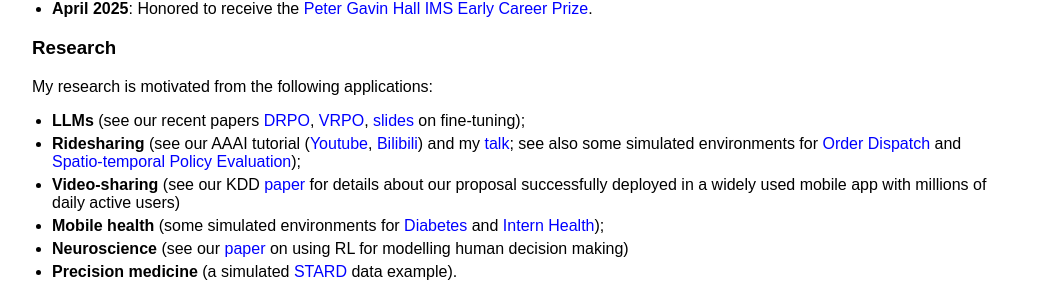
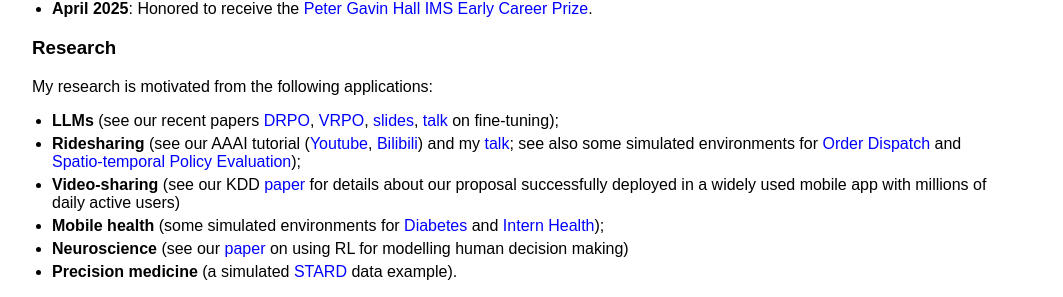
Before and after one commit to callmespring/callmespring.github.io, a Jekyll site: the page built from index.md, in a window 1280 px wide and 900 px high, scrolled down 1283 px. Shown: the part 148-445 px from the top of the window, without its empty margins (108-1171 px from the left). Built offline with Jekyll 4.4.1, drawn with Linux system fonts in a browser that asks for light colours.

Commit message:
Update index.md

```diff
--- a/index.md
+++ b/index.md
@@ -42,7 +42,7 @@
 ### Research
 
 My research is motivated from the following applications:
-* **LLMs** (see our recent papers [DRPO](https://arxiv.org/pdf/2506.01183), [VRPO](https://arxiv.org/pdf/2504.03784),  [slides](https://callmespring.github.io/slides/DRPO.pdf) on fine-tuning);
+* **LLMs** (see our recent papers [DRPO](https://arxiv.org/pdf/2506.01183), [VRPO](https://arxiv.org/pdf/2504.03784),  [slides](https://callmespring.github.io/slides/DRPO.pdf), [talk](https://www.bilibili.com/video/BV1xNuuzVEeD?spm_id_from=333.788.videopod.sections&vd_source=0ff25cf8645aa63231bec2428b94bf6f&p=3) on fine-tuning);
 * **Ridesharing** (see our AAAI tutorial ([Youtube](https://www.youtube.com/watch?v=LwShOYaRFqM&list=PLA_E7IjY9cw4aC4T8pnV3vl9wSA1461KV), [Bilibili](https://www.bilibili.com/video/BV1ZS9NYpEHg/?spm_id_from=333.788.recommend_more_video.-1&vd_source=0ff25cf8645aa63231bec2428b94bf6f
 )) and my [talk](https://www.bilibili.com/video/BV1yo4y1j7FU/?spm_id_from=333.337.search-card.all.click&vd_source=0ff25cf8645aa63231bec2428b94bf6f); see also some simulated environments for [Order Dispatch](https://github.com/callmespring/MDPOD) and [Spatio-temporal Policy Evaluation](https://github.com/RunzheStat/CausalMARL));
 * **Video-sharing** (see our KDD [paper](https://dl.acm.org/doi/pdf/10.1145/3580305.3599809) for details about our proposal successfully deployed in a widely used mobile app with millions of daily active users)
```
